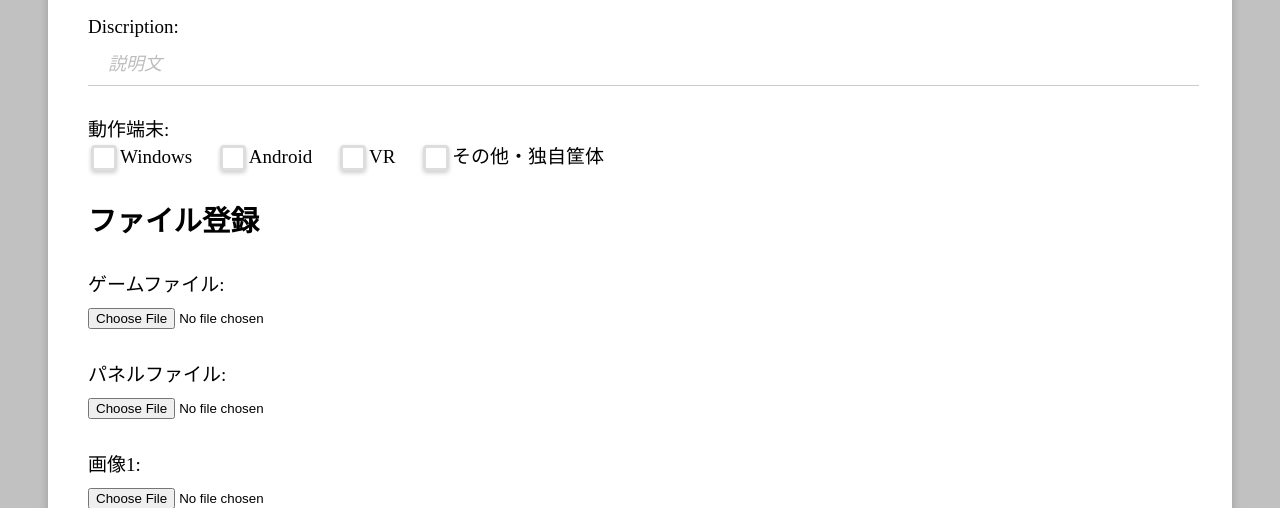
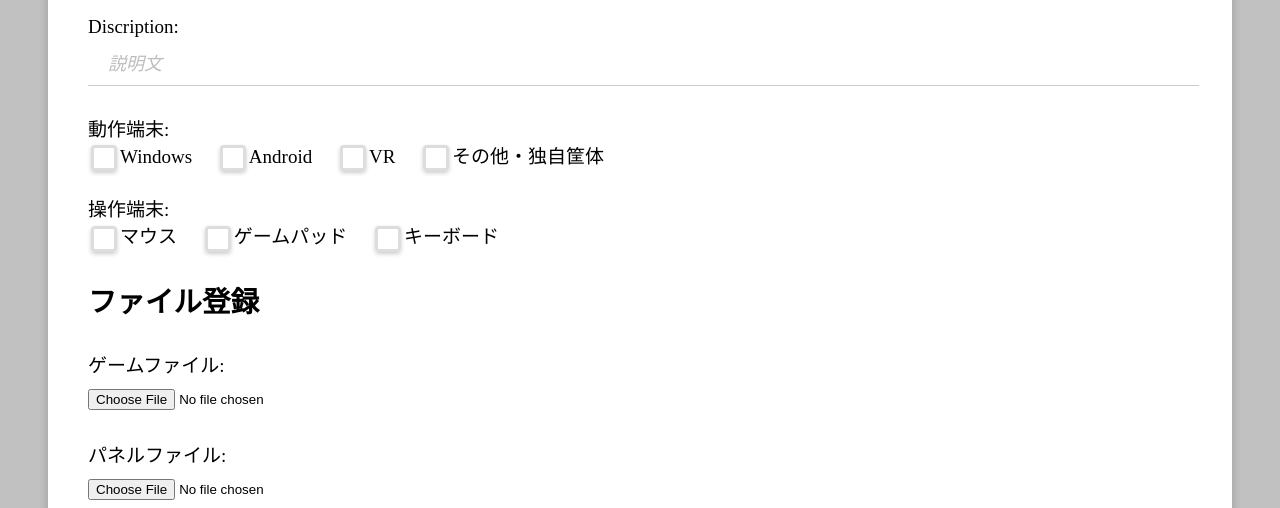
Before and after one commit to su-u/SofmeGameRegister-, a Django app: page /register in a window 1280 px wide. Shown: the part 508-1016 px from the top of the page. Run offline with Django 3.2, Linux system fonts and the light colour scheme.

Commit message:
add game contloar

```diff
--- a/SofmeGameRegister/gameregister/forms.py
+++ b/SofmeGameRegister/gameregister/forms.py
@@ -6,6 +6,7 @@ class GameInfoForm(forms.ModelForm):
     class Meta:
         model = GameInfo
         fields = ("name", "representative", "game_id", "discription", "windows", "android", "vr", "other",
+                  "is_mouse", "is_gamepad", "is_keyboard",
                  "gamefile", "panel","picture_1","picture_2","picture_3" ,"movie")
 
         widgets = {
--- a/SofmeGameRegister/gameregister/models.py
+++ b/SofmeGameRegister/gameregister/models.py
@@ -38,11 +38,15 @@ class GameInfo(models.Model):
     vr = models.BooleanField("VR", blank = True)
     other = models.BooleanField("その他独自筐体", blank = True)
 
+    is_mouse = models.BooleanField("マウス", blank = True)
+    is_gamepad = models.BooleanField("ゲームパッド", blank = True)
+    is_keyboard = models.BooleanField("キーボード", blank = True)
 
 
     game_uuid = models.UUIDField(primary_key = False, default = uuid.uuid4, editable=False)
 
     gamefile = models.FileField(upload_to = FILE_PATH + "gamefile", blank = True)
+    gamefile_path = models.FilePathField(blank = True, null = True)
 
     panel = models.FileField(upload_to = FILE_PATH + "panel", blank = True)
 
@@ -59,6 +63,8 @@ class GameInfo(models.Model):
     tag = models.ManyToManyField(Tag, blank = True, null = True)
     #tag = models.ForeignKey(Tag, blank = True, null = True)
 
+
+
     def __str__(self):
         return str(self.game_uuid)
 
@@ -66,8 +72,9 @@ class GameInfo(models.Model):
 
 class Log(models.Model):
 
-    ip = models.GenericIPAddressField()
-    access_at = models.DateTimeField(auto_now_add = True)
+    ip = models.GenericIPAddressField("IPアドレス")
+    access_at = models.DateTimeField("アクセス時間", auto_now_add = True)
+    access_type = models.CharField("アクセスタイプ", max_length = 100)
     post = models.ForeignKey(GameInfo)
 
     def __str__(self):
--- a/SofmeGameRegister/gameregister/templates/gameregister/gameregisterform.html
+++ b/SofmeGameRegister/gameregister/templates/gameregister/gameregisterform.html
@@ -50,6 +50,18 @@
                         {{ form.other }}
                         <label for="{{ form.other.id_for_label }}">その他・独自筐体</label>
                     </div>
+                    <div class="fieldWrapper">
+                        <div>操作端末:</div>
+                        {{ form.is_mouse.errors }}
+                        {{ form.is_mouse }}
+                        <label for="{{ form.is_mouse.id_for_label }}">マウス</label>
+                        {{ form.is_gamepad.errors }}
+                        {{ form.is_gamepad }}
+                        <label for="{{ form.is_gamepad.id_for_label }}">ゲームパッド</label>
+                        {{ form.is_keyboard.errors }}
+                        {{ form.is_keyboard }}
+                        <label for="{{ form.is_keyboard.id_for_label }}">キーボード</label>
+                    </div>
                     <div class="header">
                         <h1>ファイル登録</h1>
                     </div>
```
